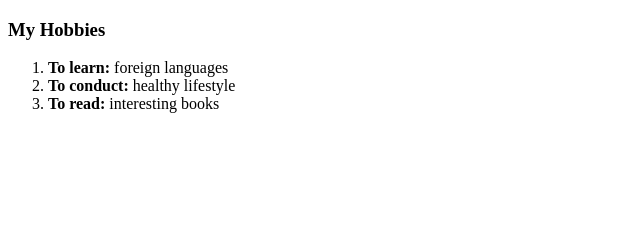
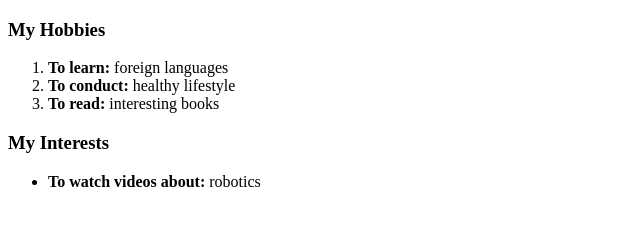
Before and after one commit to felixdavidenko/cv, a plain HTML site: page hobbies.html in a window 1280 px wide. Shown: the whole page, without its empty margins (0-640 px from the left). Drawn offline with Linux system fonts and the light colour scheme.

Commit message:
Update hobbies.html

```diff
--- a/hobbies.html
+++ b/hobbies.html
@@ -3,6 +3,11 @@
   <head>
     <meta charset="utf-8">
     <title>My Hobbies</title>
+    <style>
+      .interests {
+      font-style: calibri;
+      }
+    </style>
   </head>
   <body>
     <h3>My Hobbies</h3>
@@ -11,5 +16,9 @@
         <li><b>To conduct:</b> healthy lifestyle
         <li><b>To read:</b> interesting books
       </ol>
+    <h3 class="interests">My Interests</h3>
+      <ul>
+        <li><b>To watch videos about:</b> robotics</li>
+      </ul>
   </body>
 </html>
```
